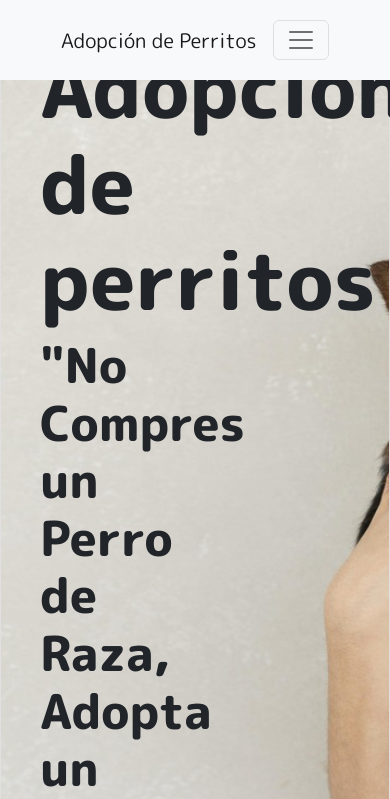
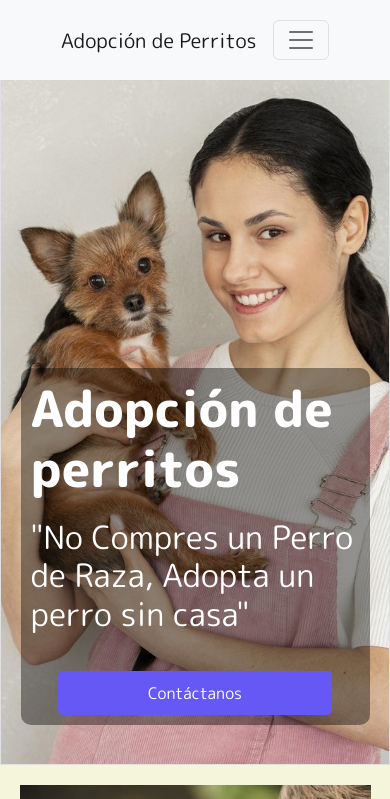
Before and after one commit to mitchelson1021/adopcion_de_perritos, a plain HTML site: page index.html in a window 390 px wide. Shown: the top 799 px of the page. Drawn offline with nearby package versions, Linux system fonts and the light colour scheme.

Commit message:
cambios responsivos al header

```diff
--- a/css/style.css
+++ b/css/style.css
@@ -5,7 +5,7 @@ body {
 }
 
 h2{
-    font-weight: 800;
+    font-weight: 400;
     font-size: 3em;
 }
 
@@ -26,7 +26,7 @@ h2{
 /*Header*/
 .header__titulo {
     border: 1px #e0e0e0 solid;
-    padding-top: 10%;
+    padding-top: 20%;
     padding-left: 10%;
     padding-right: 50%;
     padding-bottom: 10%;
@@ -39,6 +39,7 @@ h2{
 .header__titulo div h1 {
     font-weight: 700;
     font-size: 80px;
+    margin-bottom: 100px;
 }
 
 .header__titulo button {
@@ -47,8 +48,16 @@ h2{
     color: white;
     border: 0px;
     border-radius: 5px;
-    padding: 10px 90px
+    padding: 10px 90px;
+    transition: 300ms;
+
 }
+.boton_1 button:hover{
+    background-color: blue;
+    box-shadow: 10px 10px 18px rgba(0,0,0,0.4);
+}
+
+
 /*Section one*/
 .section__one {
     background-color: beige;
@@ -125,3 +134,37 @@ footer div {
 footer div:nth-child(2) {
     background-color: lightpink;
 }
+
+@media screen and (max-width:480px){
+    .header__titulo{
+        background-image: url(../assets/imagenes/imagen_portada_cel.jpg);
+        height:;
+        padding-top: 30%;
+        padding-right: 5%;
+        padding-left: 5%;
+        padding-bottom: 10%;
+        background-position: right bottom;
+
+    }
+    .header__titulo div h1 {
+        font-size: 50px;
+        margin-bottom: 20px;
+    }
+    h2{
+        font-weight: 400;
+        font-size: 2em;
+    }
+    .header_1{
+        margin-top: 250px;
+        background-color: rgba(0,0,0,0.4);
+        padding: 10px;
+        border-radius: 10px;
+        color: white;
+    }
+    .boton_1{
+        display: flex;
+        justify-content: center;
+    }
+
+
+}
--- a/index.html
+++ b/index.html
@@ -52,10 +52,11 @@
     <!--MAIN HEADER-->
     <main>
         <div class="header__titulo">
-            <div>
+            <div class="header_1">
                 <h1>Adopción de perritos</h1>
                 <h2>"No Compres un Perro de Raza, Adopta un perro sin casa"</h2>
-                <button>Contáctanos</button>
+                <div class="boton_1"><button>Contáctanos</button></div>
+
             </div>
         </div>
 
```
Also changed, not shown: assets/imagenes/imagen_portada_cel.jpg (added).
